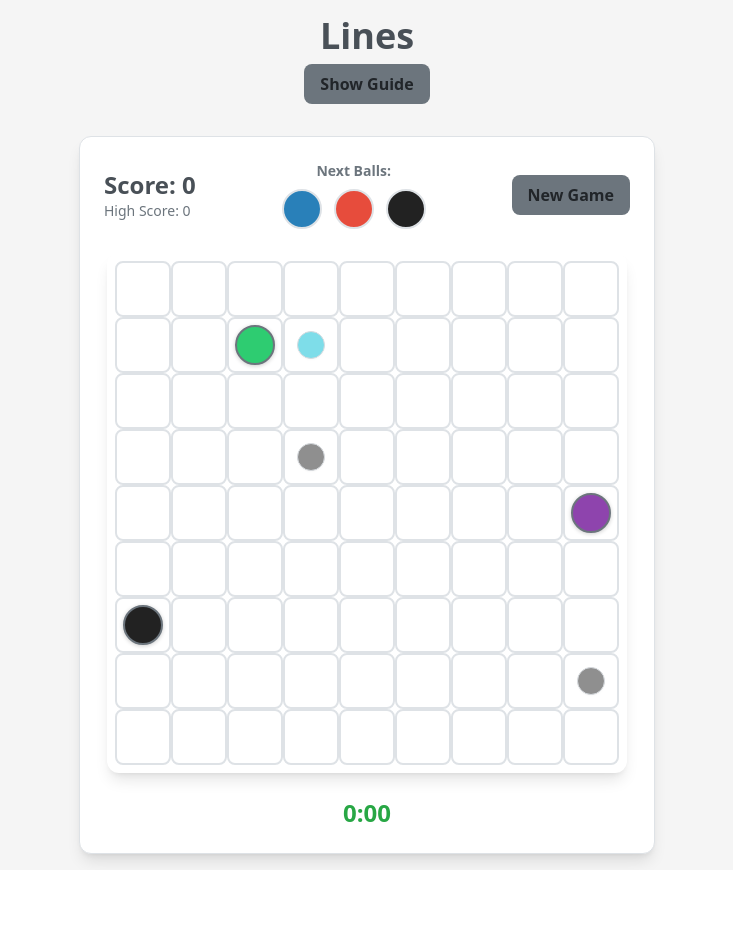
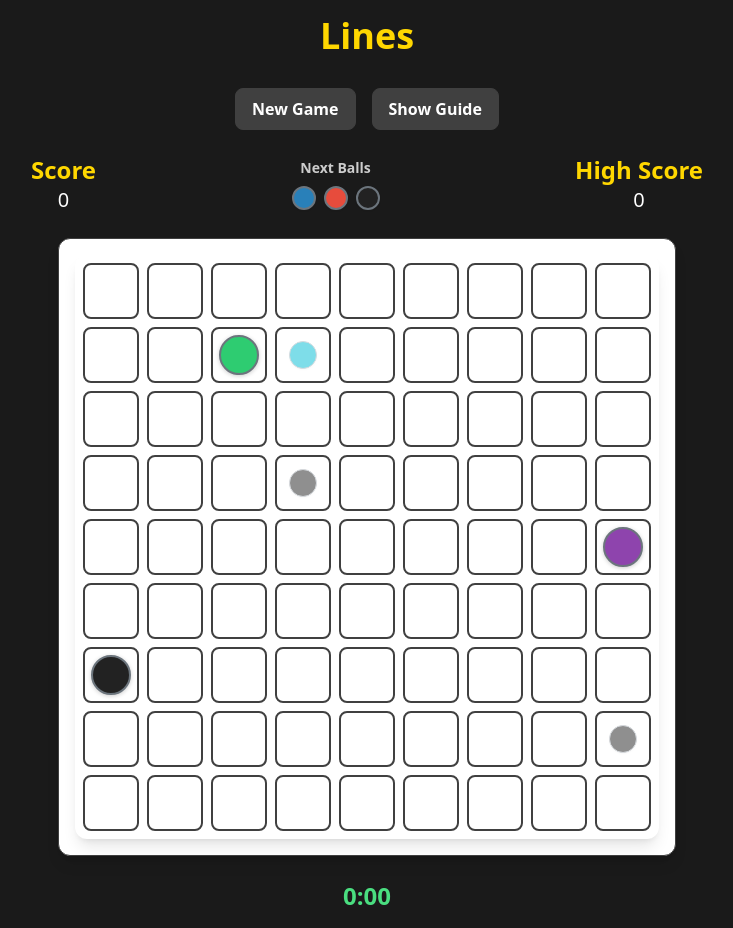
Before and after one commit to janschupke/lines, a React (Vite) app: page / in a window 1280 px wide. Shown: the whole page, without its empty margins (273-1006 px from the left). Before the commit the page ends 870 px from the top, so only its background shows below. Built offline with nearby package versions, Linux system fonts and the light colour scheme.

Commit message:
Make dark theme

```diff
--- a/src/App.tsx
+++ b/src/App.tsx
@@ -1,19 +1,14 @@
 import { useState } from 'react';
 import Game from './ui/components/Game';
-import ToggleBar from './ui/components/ToggleBar';
 
 function App() {
   const [showGuide, setShowGuide] = useState(false);
 
   return (
     <div className="min-h-screen bg-game-bg-primary text-game-text-primary p-4">
-      <div className="max-w-4xl mx-auto">
+      <div className="max-w-7xl mx-auto">
         <header className="text-center mb-8">
-          <h1 className="text-4xl font-bold text-game-text-accent mb-2">Lines</h1>
-          <ToggleBar
-            showGuide={showGuide}
-            setShowGuide={setShowGuide}
-          />
+          <h1 className="text-4xl font-bold text-game-text-accent mb-4">Lines</h1>
         </header>
 
         <main>
--- a/src/index.css
+++ b/src/index.css
@@ -1,3 +1,11 @@
 @tailwind base;
 @tailwind components;
 @tailwind utilities;
+
+/* CSS Custom Properties for JavaScript access */
+:root {
+  --cell-size: 56px;
+  --gap-size: 8px;
+  --ball-size: 40px;
+  --board-padding: 8px;
+}
--- a/src/ui/components/Board.tsx
+++ b/src/ui/components/Board.tsx
@@ -23,7 +23,7 @@ const Board: React.FC<BoardProps> = ({ board, onCellClick, children, movingBall,
 
   return (
     <div
-      className="relative grid bg-game-bg-board p-board-padding rounded-xl shadow-lg mx-auto w-fit h-fit box-content"
+      className="relative grid bg-game-bg-board p-board-padding rounded-xl shadow-lg mx-auto w-fit h-fit box-content gap-gap"
       style={{
         gridTemplateColumns: `repeat(${board[0].length}, minmax(0, 1fr))`,
         gridTemplateRows: `repeat(${board.length}, minmax(0, 1fr))`,
--- a/src/ui/components/Game.tsx
+++ b/src/ui/components/Game.tsx
@@ -1,24 +1,24 @@
 import React from 'react';
 import Board from './Board';
 import GameEndDialog from './GameEndDialog';
-import GameHeader from './GameHeader';
 import MovingBall from './MovingBall';
 import { useGameState } from '../../game/state';
 import { formatTime } from '../../utils/formatters';
+import { getGameSpacing } from '../../utils/helpers';
 import type { Cell } from '../../game/types';
 import type { BallColor } from '../../utils/constants';
 
-// Tailwind theme values
-const CELL_SIZE = 56;
-const GAP = 4;
-const BALL_SIZE = 40;
-const OFFSET = (CELL_SIZE - BALL_SIZE) / 2;
+// Helper to get the pixel position of a cell in the board
+const getCellPosition = (x: number, y: number) => {
+  // Get dynamic values from CSS custom properties
+  const { cellSize, gapSize, ballSize, boardPadding } = getGameSpacing();
+  const OFFSET = (cellSize - ballSize) / 2;
 
-// Helper to get the pixel position of a cell in the board
-const getCellPosition = (x: number, y: number) => ({
-  left: x * (CELL_SIZE + GAP) + OFFSET,
-  top: y * (CELL_SIZE + GAP) + OFFSET,
-});
+  return {
+    left: boardPadding + x * (cellSize + gapSize) + OFFSET,
+    top: boardPadding + y * (cellSize + gapSize) + OFFSET,
+  };
+};
 
 interface GameProps {
   showGuide: boolean;
@@ -29,6 +29,7 @@ interface GameProps {
 
 const Game: React.FC<GameProps> = ({
   showGuide,
+  setShowGuide,
   initialBoard,
   initialNextBalls
 }) => {
@@ -66,20 +67,64 @@ const Game: React.FC<GameProps> = ({
     const [mx, my] = movingBall.path[movingStep];
     const { left, top } = getCellPosition(mx, my);
     movingBallEl = (
-      <MovingBall color={`ball-${movingBall.color}`} left={left} top={top} />
+      <MovingBall color={movingBall.color} left={left} top={top} />
     );
   }
 
   return (
-    <div className="mx-auto mt-8 p-6 border border-game-border-default rounded-xl max-w-xl w-full bg-game-bg-secondary text-game-text-primary shadow-lg">
-      <GameHeader
-        score={score}
-        currentHighScore={currentHighScore}
-        nextBalls={nextBalls}
-        onNewGame={startNewGame}
-      />
+    <div className="flex flex-col items-center space-y-6">
+      {/* Top Controls */}
+      <div className="flex gap-4 items-center">
+        <button
+          onClick={startNewGame}
+          className="bg-game-button-primary hover:bg-game-button-hover text-game-text-primary font-semibold px-4 py-2 rounded-lg border border-game-border-default cursor-pointer transition-colors"
+        >
+          New Game
+        </button>
 
-      <div className="mt-6">
+        <button
+          onClick={() => setShowGuide(!showGuide)}
+          className={`font-semibold text-base px-4 py-2 rounded-lg border border-game-border-default cursor-pointer transition-colors ${
+            showGuide
+              ? 'bg-game-button-accent text-black hover:bg-game-button-accent-hover'
+              : 'bg-game-button-primary text-game-text-primary hover:bg-game-button-hover'
+          }`}
+        >
+          {showGuide ? 'Hide Guide' : 'Show Guide'}
+        </button>
+      </div>
+
+      {/* Game Info Row - Score, Incoming Balls, High Score */}
+      <div className="flex items-center justify-between w-full max-w-2xl">
+        {/* Current Score */}
+        <div className="text-center">
+          <div className="text-2xl font-bold text-game-text-accent">Score</div>
+          <div className="text-xl text-game-text-primary">{score}</div>
+        </div>
+
+        {/* Incoming Balls Panel */}
+        <div className="flex flex-col items-center">
+          <div className="text-sm text-game-text-secondary font-semibold mb-2">Next Balls</div>
+          <div className="flex gap-2">
+            {nextBalls.map((color, index) => (
+              <div
+                key={index}
+                className={`w-6 h-6 rounded-full bg-ball-${color} border-2 border-game-border-ball shadow-sm`}
+                title={color}
+              />
+            ))}
+          </div>
+        </div>
+
+        {/* High Score */}
+        <div className="text-center">
+          <div className="text-2xl font-bold text-game-text-accent">High Score</div>
+          <div className="text-xl text-game-text-primary">{currentHighScore}</div>
+        </div>
+      </div>
+
+      {/* Game Board */}
+      <div className="bg-game-bg-board border border-game-border-default rounded-xl p-4 shadow-lg">
         <Board
           board={board}
           onCellClick={handleCellClick}
@@ -95,16 +140,18 @@ const Game: React.FC<GameProps> = ({
         </Board>
       </div>
 
-      <div className="mt-6 text-center">
-        <div className="mt-4 text-2xl text-game-text-success font-bold">
+      {/* Timer */}
+      <div className="text-center">
+        <div className="text-2xl font-bold text-game-text-success">
           {formatTime(timer)}
         </div>
       </div>
 
+      {/* Guide Panel */}
       {showGuide && (
-        <div className="mt-8 p-6 bg-game-bg-secondary border border-game-border-default rounded-xl text-game-text-primary min-w-[320px] shadow-lg">
-          <h3 className="text-xl font-bold mb-4 text-game-text-accent">How to Play</h3>
-          <div className="text-sm space-y-2">
+        <div className="w-full max-w-2xl bg-game-bg-secondary border border-game-border-default rounded-xl p-6 shadow-lg">
+          <h3 className="text-xl font-bold mb-4 text-game-text-accent text-center">How to Play</h3>
+          <div className="text-sm space-y-2 text-game-text-secondary">
             <p>• Click on a ball to select it</p>
             <p>• Click on an empty cell to move the ball</p>
             <p>• Form lines of 5+ balls to clear them</p>
@@ -112,7 +159,7 @@ const Game: React.FC<GameProps> = ({
             <p>• Game ends when board is full</p>
           </div>
           <div className="mt-4">
-            <h4 className="font-bold text-game-text-accent mb-2">Scoring:</h4>
+            <h4 className="font-bold text-game-text-accent mb-2 text-sm">Scoring:</h4>
             <table className="w-full text-xs">
               <tbody>
                 <tr className="text-game-text-accent">
@@ -138,7 +185,7 @@ const Game: React.FC<GameProps> = ({
               </tbody>
             </table>
           </div>
-          <div className="mt-3 text-base text-game-text-accent font-semibold">
+          <div className="mt-3 text-sm text-game-text-accent font-semibold text-center">
             Good luck!
           </div>
         </div>
--- a/src/ui/components/GameHeader.tsx
+++ b/src/ui/components/GameHeader.tsx
@@ -11,23 +11,25 @@ interface GameHeaderProps {
 
 const GameHeader: React.FC<GameHeaderProps> = ({ score, currentHighScore, nextBalls, onNewGame }) => {
   return (
-    <div className="flex justify-between items-center mb-6">
-      <div className="flex flex-col">
-        <div className="text-2xl font-bold text-game-text-accent">Score: {score}</div>
-        <div className="text-sm text-game-text-secondary">High Score: {currentHighScore}</div>
+    <div className="space-y-4">
+      <div className="flex justify-between items-center">
+        <div className="flex flex-col">
+          <div className="text-2xl font-bold text-game-text-accent">Score: {score}</div>
+          <div className="text-sm text-game-text-secondary">High Score: {currentHighScore}</div>
+        </div>
+
+        <button
+          onClick={onNewGame}
+          className="bg-game-button-primary hover:bg-game-button-hover text-game-text-primary font-semibold px-4 py-2 rounded-lg border border-game-border-default cursor-pointer transition-colors"
+        >
+          New Game
+        </button>
       </div>
 
       <div className="flex flex-col items-center gap-2">
         <div className="text-sm text-game-text-secondary font-semibold">Next Balls:</div>
         <NextBallsPreview nextBalls={nextBalls} />
       </div>
-
-      <button
-        onClick={onNewGame}
-        className="bg-game-button-primary hover:bg-game-button-hover text-game-text-primary font-semibold px-4 py-2 rounded-lg border-none cursor-pointer transition-colors"
-      >
-        New Game
-      </button>
     </div>
   );
 };
--- a/src/ui/components/ToggleBar.tsx
+++ b/src/ui/components/ToggleBar.tsx
@@ -12,8 +12,10 @@ const ToggleBar: React.FC<ToggleBarProps> = ({
   <div className="flex justify-center gap-3 w-full max-w-xl mx-auto">
     <button
       onClick={() => setShowGuide(!showGuide)}
-      className={`font-semibold text-base px-4 py-2 rounded-lg border-none cursor-pointer min-w-[120px] transition-colors ${
-        showGuide ? 'bg-game-button-accent text-black' : 'bg-game-button-primary text-game-text-primary hover:bg-game-button-hover'
+      className={`font-semibold text-base px-4 py-2 rounded-lg border border-game-border-default cursor-pointer min-w-[120px] transition-colors ${
+        showGuide
+          ? 'bg-game-button-accent text-black hover:bg-game-button-accent-hover'
+          : 'bg-game-button-primary text-game-text-primary hover:bg-game-button-hover'
       }`}
     >
       {showGuide ? 'Hide Guide' : 'Show Guide'}
--- /dev/null
+++ b/src/utils/helpers.ts
@@ -0,0 +1,17 @@
+// Utility function to get CSS custom properties
+export const getCSSVariable = (variableName: string): number => {
+  const value = getComputedStyle(document.documentElement)
+    .getPropertyValue(`--${variableName}`)
+    .trim();
+
+  // Convert px to number
+  return parseInt(value, 10);
+};
+
+// Get game spacing values from CSS custom properties
+export const getGameSpacing = () => ({
+  cellSize: getCSSVariable('cell-size'),
+  gapSize: getCSSVariable('gap-size'),
+  ballSize: getCSSVariable('ball-size'),
+  boardPadding: getCSSVariable('board-padding'),
+});
--- a/tailwind.config.cjs
+++ b/tailwind.config.cjs
@@ -60,10 +60,10 @@ module.exports = {
         // Game theme colors - structured for proper Tailwind access
         game: {
           bg: {
-            primary: '#f5f5f5',      // Light grey background
-            secondary: '#ffffff',     // White card backgrounds
-            tertiary: '#f8f9fa',     // Light grey backgrounds
-            board: '#ffffff',         // White game board background
+            primary: '#1a1a1a',      // Dark grey background
+            secondary: '#2d2d2d',     // Dark card backgrounds
+            tertiary: '#3a3a3a',      // Dark grey backgrounds
+            board: '#ffffff',          // Keep game board white
             cell: {
               empty: '#ffffff',
               hover: '#f8f9fa',
@@ -72,28 +72,28 @@ module.exports = {
             },
           },
           text: {
-            primary: '#212529',
-            secondary: '#6c757d',
-            accent: '#495057',
-            success: '#28a745',
-            error: '#dc3545',
+            primary: '#ffffff',        // White text on dark backgrounds
+            secondary: '#cccccc',      // Light grey text
+            accent: '#ffd700',         // Gold accent text
+            success: '#4ade80',        // Green success text
+            error: '#f87171',          // Red error text
           },
           border: {
-            default: '#dee2e6',
-            path: '#007bff',
-            error: '#dc3545',
-            accent: '#ffc107',
+            default: '#404040',        // Dark grey borders
+            path: '#3b82f6',           // Blue path borders
+            error: '#f87171',          // Red error borders
+            accent: '#ffd700',         // Gold accent borders
             ball: '#6c757d',
             preview: '#adb5bd',
           },
           button: {
-            primary: '#6c757d',
-            hover: '#5a6268',
-            accent: '#ffc107',
-            'accent-hover': '#e0a800',
+            primary: '#404040',        // Dark grey buttons
+            hover: '#525252',          // Lighter grey on hover
+            accent: '#ffd700',         // Gold accent buttons
+            'accent-hover': '#fbbf24', // Darker gold on hover
           },
           shadow: {
-            glow: '#ffc107',
+            glow: '#ffd700',
             ball: '#00000033',
           },
         },
@@ -101,14 +101,18 @@ module.exports = {
       spacing: {
         'ball': '40px', // BALL_SIZE
         'cell': '56px', // CELL_SIZE
-        'gap': '4px',   // GAP
+        'gap': '8px',   // GAP - increased from 4px
         'board-padding': '8px', // PADDING
+      },
+      // CSS custom properties for JavaScript access
+      extend: {
+        // ... existing code ...
       },
       zIndex: {
         'game-dialog': '1000',
       },
       animation: {
-        'move-ball': 'moveBall 0.25s cubic-bezier(0.4, 0.2, 0.2, 1)',
+        'move-ball': 'moveBall 0.4s cubic-bezier(0.4, 0.2, 0.2, 1)', // Slowed from 0.25s to 0.4s
         'pop-ball': 'popBall 0.3s cubic-bezier(0.4, 0.2, 0.2, 1)',
       },
       keyframes: {
```
